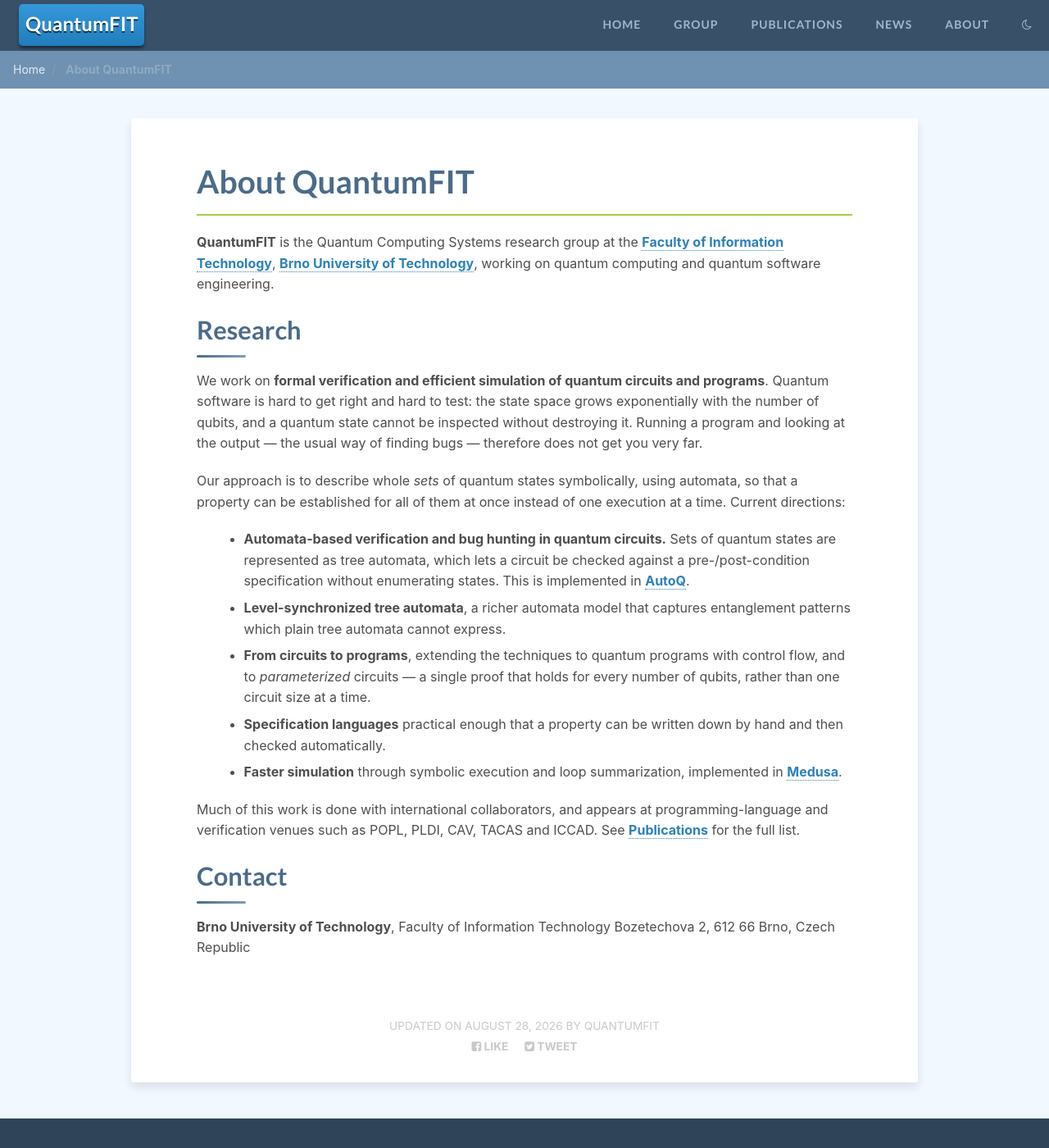
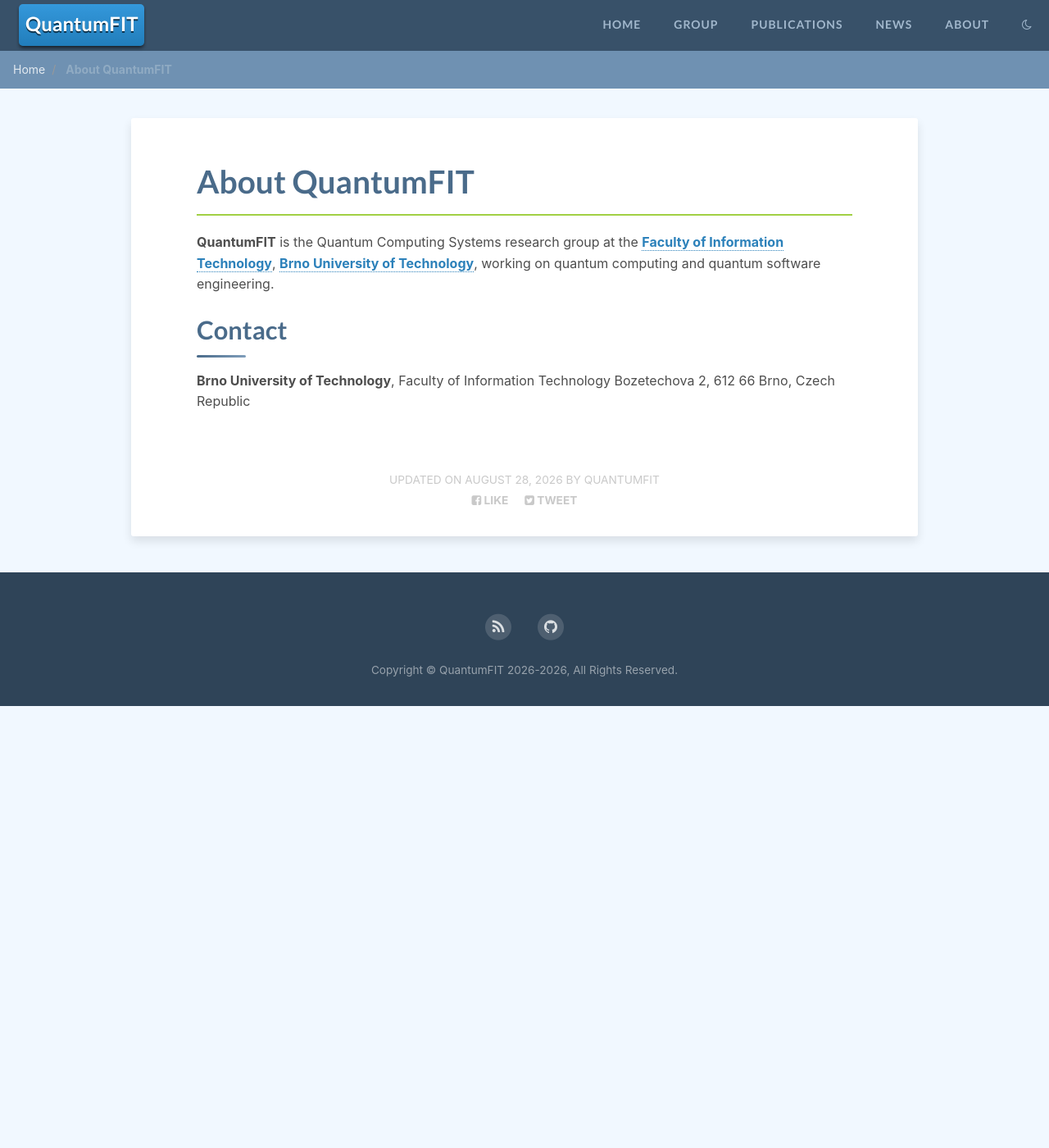
Before and after one commit to QuantumFIT/quantumfit.github.io, a Jekyll site: the page built from pages/about.md, in a window 1280 px wide and 1400 px high. Shown: the whole window at 82% size. Built offline with Jekyll 4.4.1, drawn with Linux system fonts in a browser that asks for light colours; nearby versions of some CDN libraries; library files that are not in the unit come from our copies.

Commit message:
Revert the page changes from 81890cb, keep only the _data fill-in
Restores pages/about.md and pages/group.md to their state at 090c7f8: the
About placeholder paragraph is back and group.md is unmodified. Only
_data/group.yml carries the PI entry.

bio_link goes back to the site-relative "/about/", because the restored
group.md renders it as {{ site.url }}{{ member.bio_link }} -- the absolute URL
would have produced https://quantumfit.github.io/https://ondrik.github.io/.

Co-Authored-By: Claude Opus 5 (1M context) <noreply@anthropic.com>

```diff
--- a/pages/about.md
+++ b/pages/about.md
@@ -10,35 +10,7 @@ breadcrumbs: true
 
 **QuantumFIT** is the Quantum Computing Systems research group at the [Faculty of Information Technology](https://www.fit.vut.cz/), [Brno University of Technology](https://www.vut.cz/), working on quantum computing and quantum software engineering.
 
-## Research
-
-We work on **formal verification and efficient simulation of quantum circuits and
-programs**. Quantum software is hard to get right and hard to test: the state space
-grows exponentially with the number of qubits, and a quantum state cannot be
-inspected without destroying it. Running a program and looking at the output --- the
-usual way of finding bugs --- therefore does not get you very far.
-
-Our approach is to describe whole *sets* of quantum states symbolically, using
-automata, so that a property can be established for all of them at once instead of
-one execution at a time. Current directions:
-
-- **Automata-based verification and bug hunting in quantum circuits.** Sets of
-  quantum states are represented as tree automata, which lets a circuit be checked
-  against a pre-/post-condition specification without enumerating states. This is
-  implemented in [AutoQ](https://github.com/fmlab-iis/AutoQ).
-- **Level-synchronized tree automata**, a richer automata model that captures
-  entanglement patterns which plain tree automata cannot express.
-- **From circuits to programs**, extending the techniques to quantum programs with
-  control flow, and to *parameterized* circuits --- a single proof that holds for
-  every number of qubits, rather than one circuit size at a time.
-- **Specification languages** practical enough that a property can be written down
-  by hand and then checked automatically.
-- **Faster simulation** through symbolic execution and loop summarization,
-  implemented in [Medusa](https://github.com/s-jobra/MEDUSA/).
-
-Much of this work is done with international collaborators, and appears at
-programming-language and verification venues such as POPL, PLDI, CAV, TACAS and
-ICCAD. See [Publications](/publications/) for the full list.
+<!-- TODO: replace this placeholder paragraph with a real description of the group's research focus. -->
 
 ## Contact
 
```
Also changed, not shown: _data/group.yml (+8 -8 lines), pages/group.md (+1 -13 lines).
